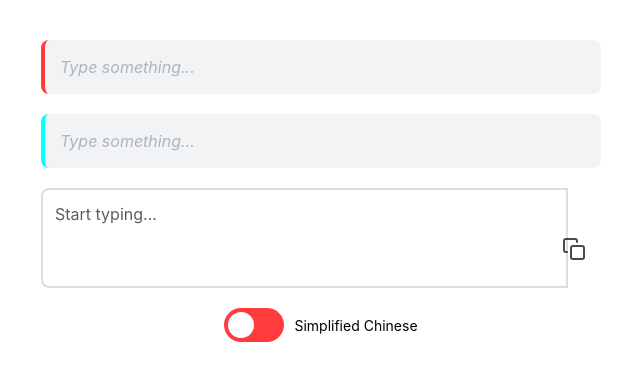
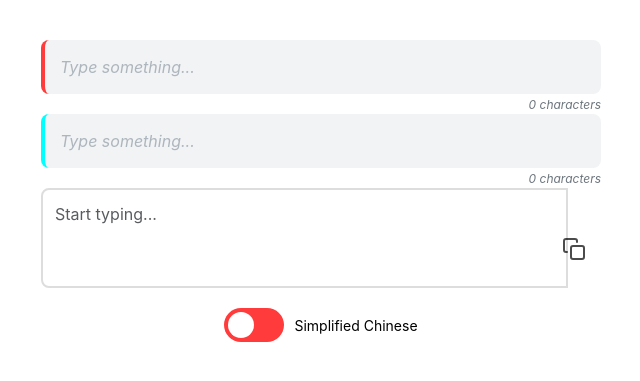
Before and after one commit to qwertypants/real-time-translator, a Flask app: page / in a window 1280 px wide. Shown: the top 381 px of the page, without its empty margins (319-959 px from the left). Run offline with Flask 3, Linux system fonts and the light colour scheme; some libraries are stand-ins or nearby versions.

Commit message:
Agent query: Does the character count display correctly update in real-time for both the input text and translation?
Add character count display to source and translation text areas.

Screenshot: https://storage.googleapis.com/screenshot-production-us-central1/b3d042de-68e8-4890-9004-b661aa515e35/3c93642d-2298-4d5b-ac07-a2aff96b057e.jpg

```diff
--- a/static/css/style.css
+++ b/static/css/style.css
@@ -168,3 +168,18 @@ input:checked + .toggle-slider:before {
         font-size: 12px;
     }
 }
+
+/* Add these new styles after the existing .text-display styles */
+.text-section {
+    position: relative;
+    margin-bottom: 20px;
+}
+
+.char-count {
+    position: absolute;
+    right: 0;
+    bottom: -20px;
+    font-size: 12px;
+    color: #6c757d;
+    font-style: italic;
+}
--- a/static/js/main.js
+++ b/static/js/main.js
@@ -9,9 +9,17 @@ document.addEventListener('DOMContentLoaded', function() {
     const copyButton = document.getElementById('copyButton');
     const chineseVariantToggle = document.getElementById('chineseVariantToggle');
     const toggleLabel = document.getElementById('toggleLabel');
+    const sourceCount = document.getElementById('sourceCount');
+    const translationCount = document.getElementById('translationCount');
 
     let translateTimeout;
     let currentTarget = 'zh'; // Default to simplified Chinese
+
+    // Update character counts
+    function updateCharacterCount(text, countElement) {
+        const count = text ? text.length : 0;
+        countElement.textContent = `${count} characters`;
+    }
 
     // Update toggle label
     function updateToggleLabel() {
@@ -21,6 +29,7 @@ document.addEventListener('DOMContentLoaded', function() {
     // Update source text immediately
     function updateSourceText(text) {
         sourceText.textContent = text || '';
+        updateCharacterCount(text, sourceCount);
     }
 
     // Translation function
@@ -28,6 +37,8 @@ document.addEventListener('DOMContentLoaded', function() {
         if (!text.trim()) {
             sourceText.textContent = '';
             translationText.textContent = '';
+            updateCharacterCount('', sourceCount);
+            updateCharacterCount('', translationCount);
             return;
         }
 
@@ -59,6 +70,7 @@ document.addEventListener('DOMContentLoaded', function() {
             }
 
             translationText.textContent = data.translation;
+            updateCharacterCount(data.translation, translationCount);
         } catch (error) {
             translationText.textContent = 'Translation service unavailable';
             console.error('Translation request failed:', error);
@@ -106,6 +118,8 @@ document.addEventListener('DOMContentLoaded', function() {
         }
     });
 
-    // Initialize toggle label
+    // Initialize toggle label and character counts
     updateToggleLabel();
+    updateCharacterCount('', sourceCount);
+    updateCharacterCount('', translationCount);
 });
--- a/templates/index.html
+++ b/templates/index.html
@@ -12,10 +12,16 @@
     <div class="container">
         <div class="translation-container">
             <!-- Source Text Display -->
-            <div class="text-display source-text" id="sourceText"></div>
+            <div class="text-section">
+                <div class="text-display source-text" id="sourceText"></div>
+                <div class="char-count" id="sourceCount">0 characters</div>
+            </div>
 
             <!-- Translation Display -->
-            <div class="text-display translation-text" id="translationText"></div>
+            <div class="text-section">
+                <div class="text-display translation-text" id="translationText"></div>
+                <div class="char-count" id="translationCount">0 characters</div>
+            </div>
 
             <!-- Input Section -->
             <div class="input-section">
```
